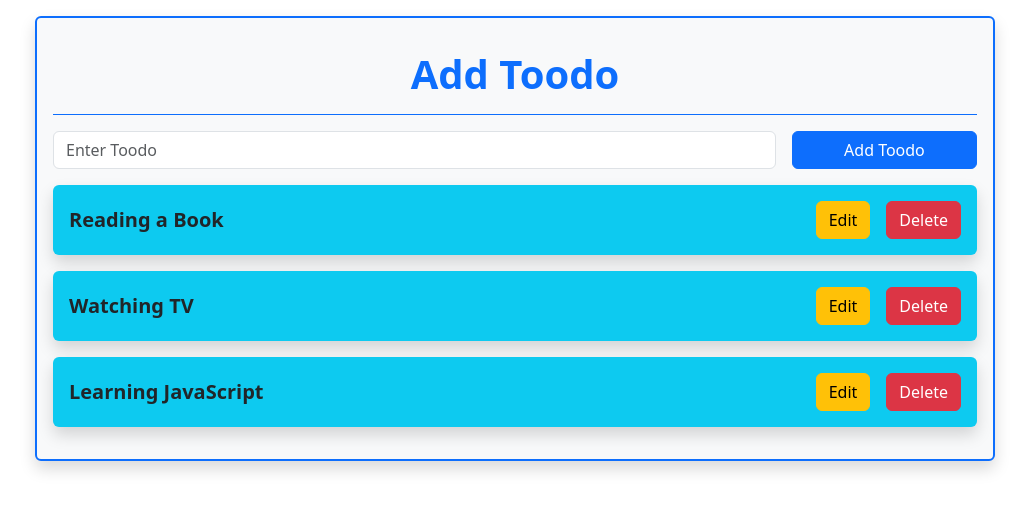
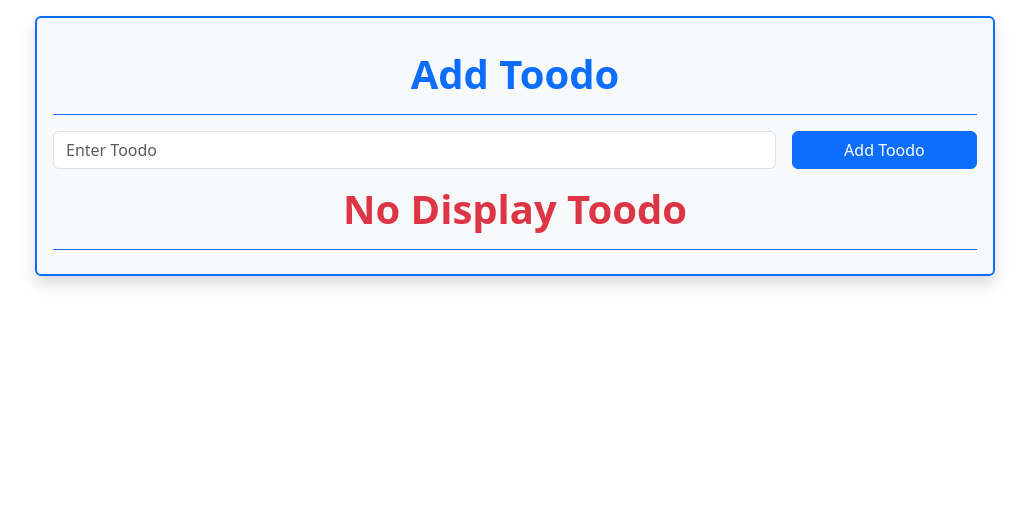
Before and after one commit to akashjadhav3348/toodos-with-redux, a React (Vite) app: page / in a window 1280 px wide. Shown: the top 510 px of the page, without its empty margins (125-1154 px from the left). Built offline with nearby package versions, Linux system fonts and the light colour scheme.

Commit message:
value Emty

```diff
--- a/src/features/todoSlice.js
+++ b/src/features/todoSlice.js
@@ -1,7 +1,7 @@
 import { createSlice } from "@reduxjs/toolkit";
 
 const initialState = {
-    value: [ 'Reading a Book', 'Watching TV', 'Learning JavaScript' ]
+    value: []
 }
 
 const todoSlice = createSlice({
```
